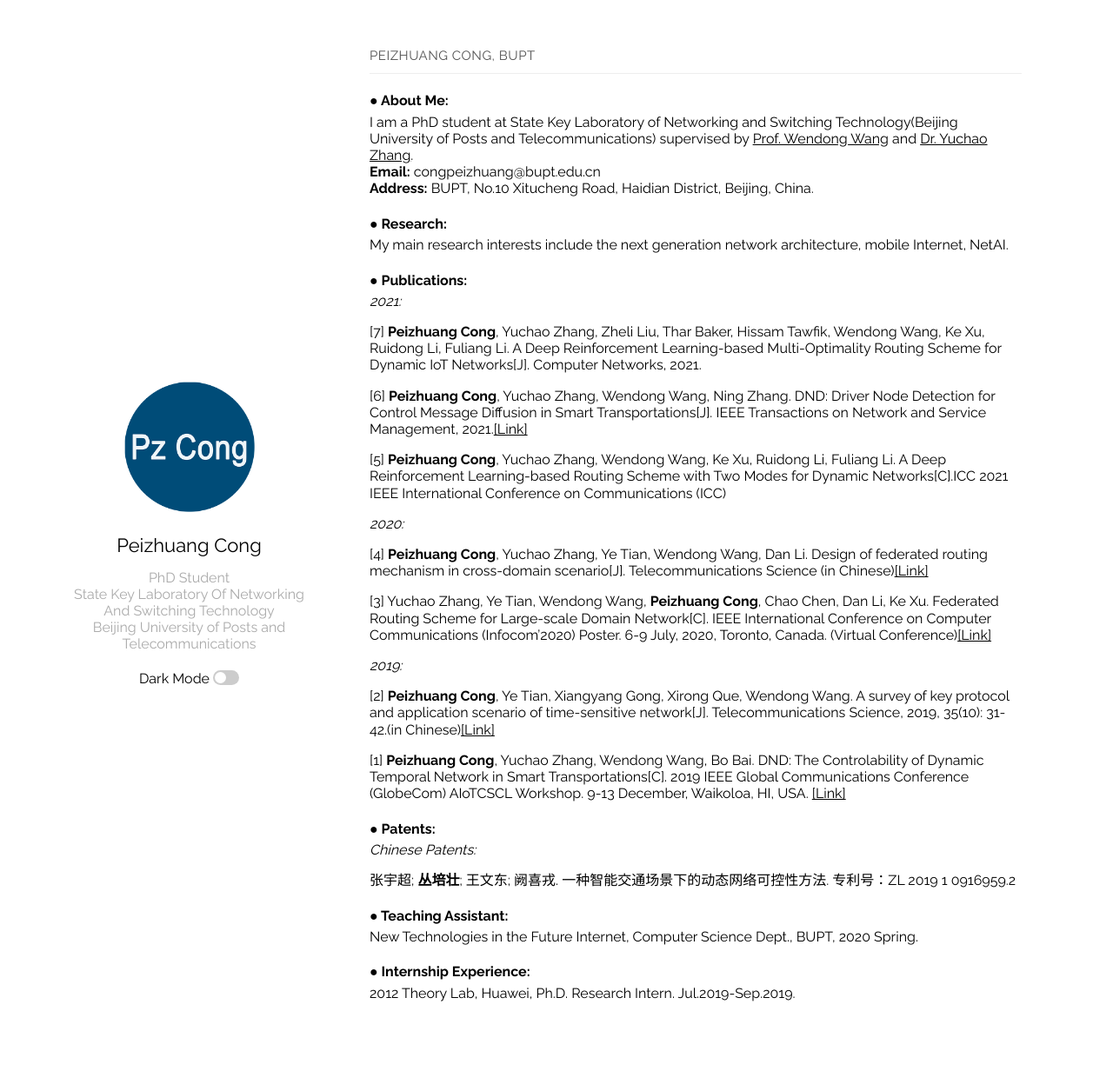
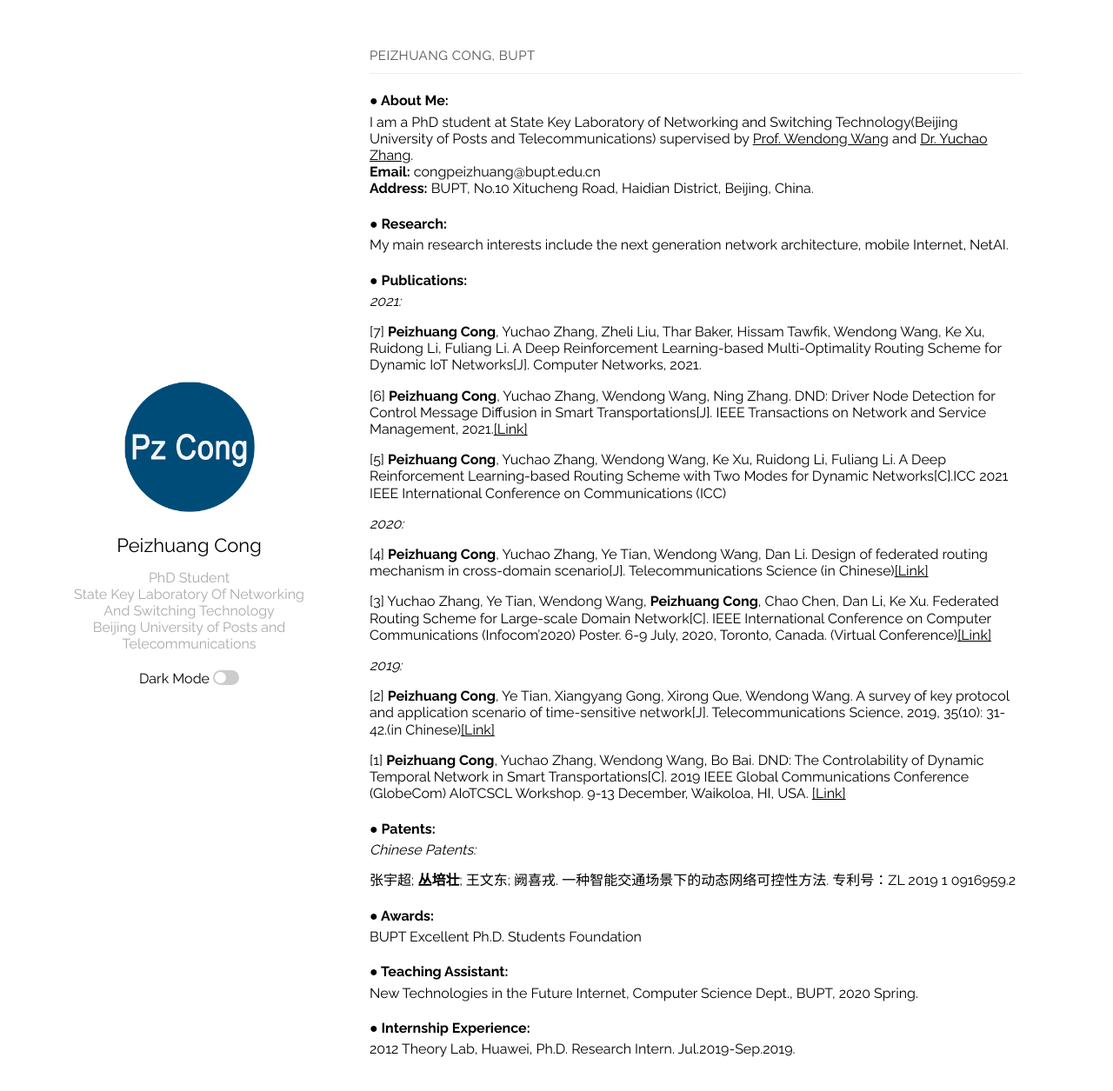
Before and after one commit to congpeizhuang/congpeizhuang.github.io, a Jekyll site: the page built from index.md, in a window 1280 px wide and 1261 px high. Shown: the top 1255 px of the window at 87% size. Built offline with Jekyll 4.4.1, drawn with Linux system fonts in a browser that asks for light colours.

Commit message:
Update index.md

```diff
--- a/index.md
+++ b/index.md
@@ -35,6 +35,9 @@ My main research interests include the next generation network architecture, mob
 
 张宇超; **丛培壮**; 王文东; 阙喜戎. 一种智能交通场景下的动态网络可控性方法. 专利号：ZL 2019 1 0916959.2
 
+#### ● Awards:
+BUPT Excellent Ph.D. Students Foundation
+
 #### ● Teaching Assistant:
 New Technologies in the Future Internet, Computer Science Dept., BUPT, 2020 Spring.
 
```
